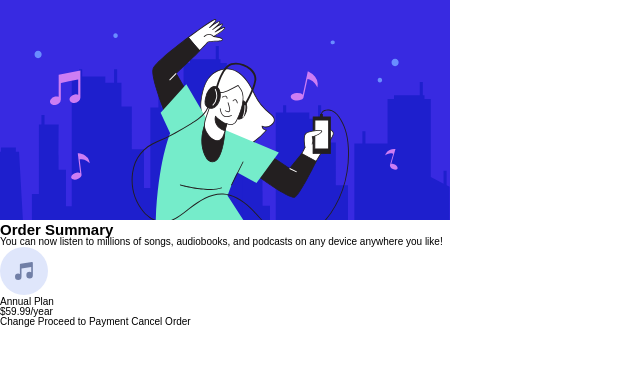
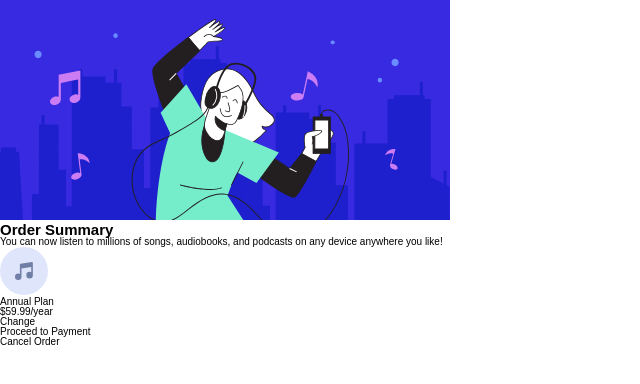
Before and after one commit to mahmoudfouadweb/order-summary-component-main, a plain HTML site: page index.html in a window 1280 px wide. Shown: the whole page, without its empty margins (0-640 px from the left). Drawn offline with Linux system fonts and the light colour scheme.

Commit message:
done html

```diff
--- a/index.html
+++ b/index.html
@@ -44,10 +44,12 @@
               <div class="plan-type">Annual Plan</div>
               <div class="plan-price">$59.99/year</div>
             </div>
+            <div class="btn-price-plan">Change</div>
           </div>
+          <div class="btn-main">Proceed to Payment</div>
+          <div class="btn-cancel">Cancel Order</div>
         </div>
       </div>
     </section>
-    Change Proceed to Payment Cancel Order
   </body>
 </html>
```
